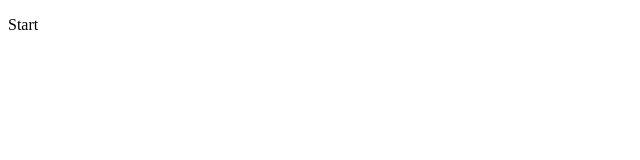
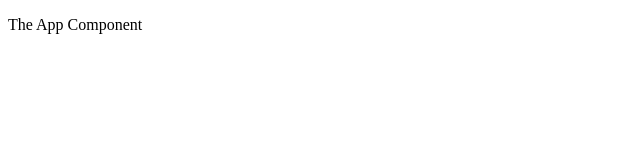
Before and after one commit to MarkoTON/react-front-to-back-default.github.io, a React (Create React App) app in the folder contactmanager/: page / in a window 1280 px wide. Shown: the top 160 px of the page, without its empty margins (0-640 px from the left). Built offline with nearby package versions, Linux system fonts and the light colour scheme.

Commit message:
first lesson

```diff
--- a/contactmanager/src/App.js
+++ b/contactmanager/src/App.js
@@ -5,7 +5,7 @@ class App extends Component {
   render() {
     return (
       <div className="App">
-        <p>Start</p>
+        <p>The App Component</p>
       </div>
     );
   }
```
